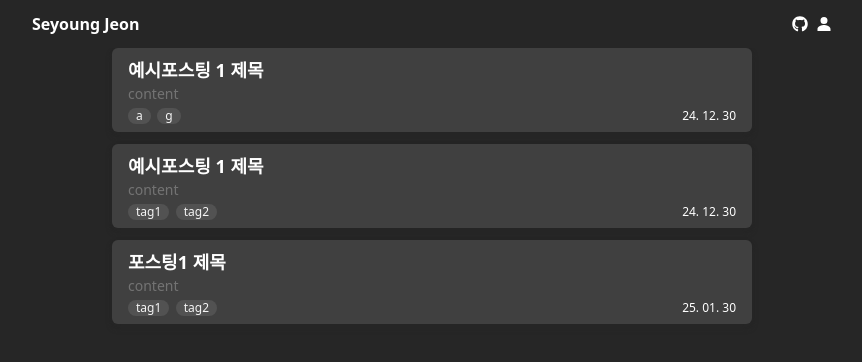
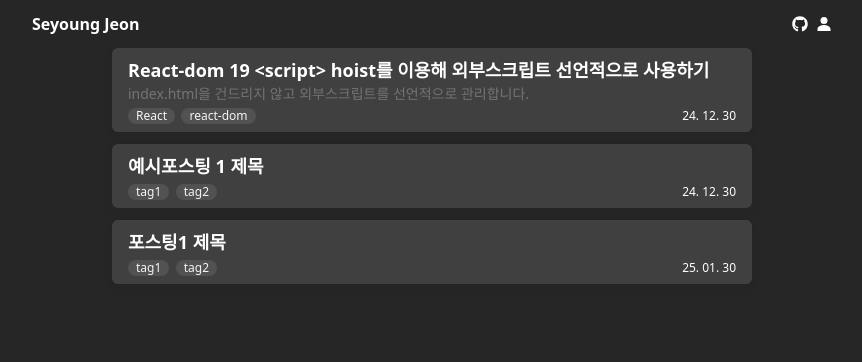
Before and after one commit to skiende74/seyoung-jeon-blog, a Next.js app: page / in a window 1280 px wide. Shown: the top 362 px of the page, without its empty margins (208-1070 px from the left). Built offline with nearby package versions, Linux system fonts and the light colour scheme.

Commit message:
feat: frontmatter에 content항 추가

```diff
--- a/src/app/post/PostList.tsx
+++ b/src/app/post/PostList.tsx
@@ -13,7 +13,7 @@ async function PostList() {
           title={frontmatter.title}
           href={`/post/${frontmatter.slug}`}
           date={new Date(frontmatter.date)}
-          content={'content'}
+          content={frontmatter.content ?? ''}
           tags={frontmatter.tag ?? ['tag1', 'tag2']}
         />
       ))}
--- a/src/app/post/[slug]/layout.tsx
+++ b/src/app/post/[slug]/layout.tsx
@@ -1,4 +1,4 @@
-import './code-prism.css'
+import './code-block-prism.css'
 export default function MdxLayout({ children }: { children: React.ReactNode }) {
   return (
     <>
--- a/src/app/post/model/getMdxFileMapper.tsx
+++ b/src/app/post/model/getMdxFileMapper.tsx
@@ -8,6 +8,7 @@ interface Frontmatter {
   title: string
   date: string
   tag?: string[]
+  content?: string
 }
 interface MDXFile {
   frontmatter: Frontmatter
--- a/static/post/sample2.mdx
+++ b/static/post/React-dom 19 script hoist를 이용해 외부스크립트 선언적으로 사용하기.mdx
@@ -1,8 +1,9 @@
 ---
-title: 예시포스팅 1 제목
-slug: sample2
+title: React-dom 19 <script> hoist를 이용해 외부스크립트 선언적으로 사용하기
+slug: react-19-script-hoist
 date: 2024-12-30
-tag: ['a', 'g']
+tag: ['React', 'react-dom']
+content: index.html을 건드리지 않고 외부스크립트를 선언적으로 관리합니다.
 ---
 
 React환경에서 Kakao Map API를 사용하거나, 외부 API를 사용하기위해 `<script>`태그를 index.html에 수작업으로 넣어주어야 하곤 합니다.
```
Also changed, not shown: src/mdx-components.tsx (+1 -30 lines), src/app/post/[slug]/code-block-prism.css (renamed from src/app/post/[slug]/code-prism.css).
